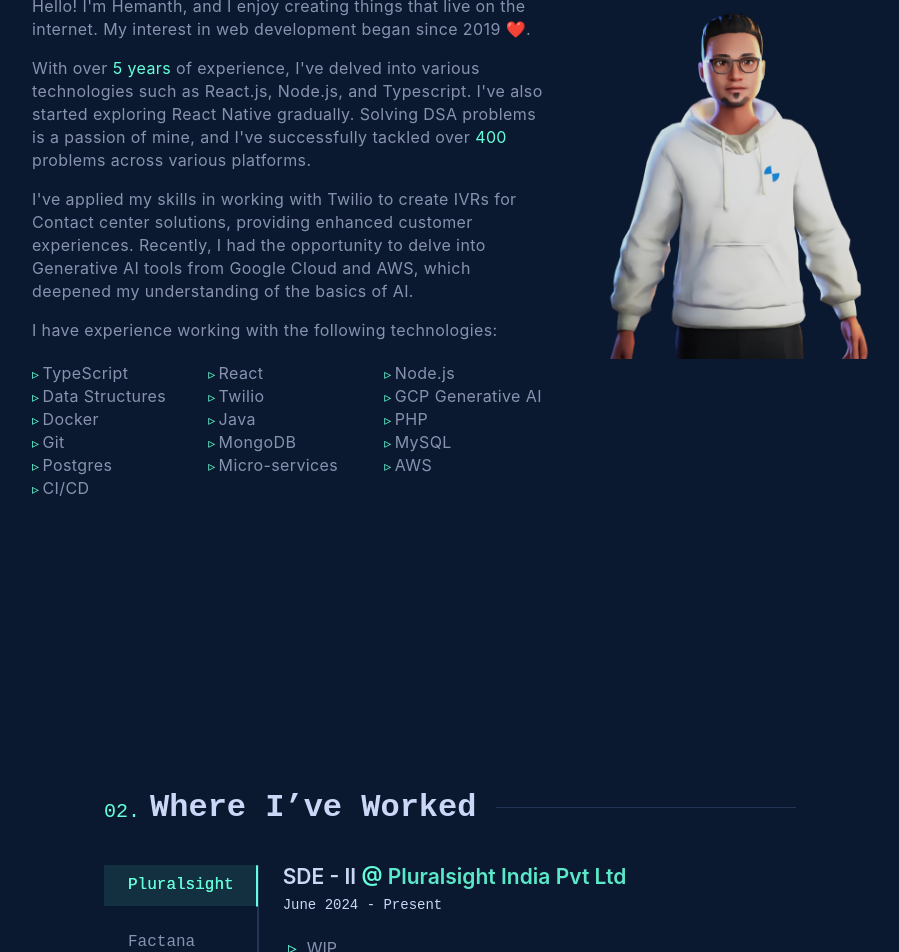
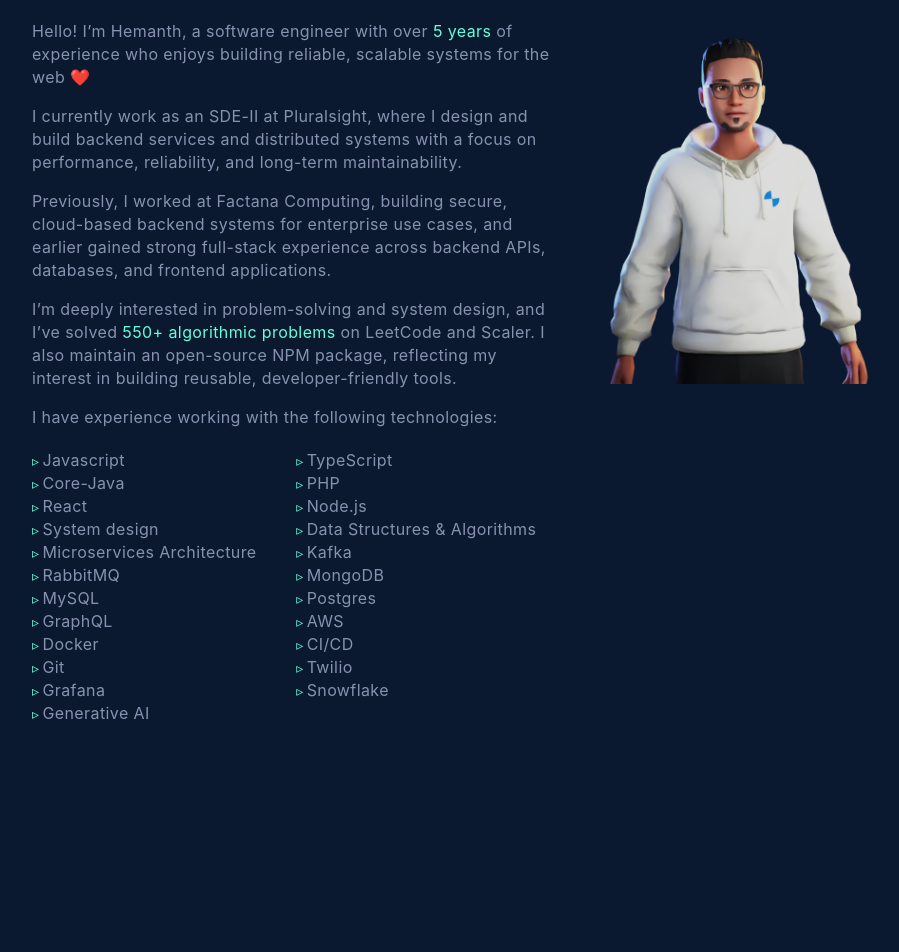
Before and after one commit to hemanth506/hemanthraajG, a React (Create React App) app: page / in a window 1280 px wide. Shown: the part 800-1752 px from the top of the page, without its empty margins (176-1075 px from the left). Built offline with nearby package versions, Linux system fonts and the light colour scheme; what number-to-words would draw is missing.

Commit message:
Updated recent experience - 2026

```diff
--- a/src/components/About/index.tsx
+++ b/src/components/About/index.tsx
@@ -14,30 +14,30 @@
           <section id="about_section">
             <div>
               <p>
-                {aboutDetails.para1}
-                <span className="heart">❤️</span>.
+                {aboutDetails.para1.content1}
+                <span className="text_highlight">
+                  {aboutDetails.para1.content2}
+                </span>{" "}
+                {aboutDetails.para1.content3} <span className="heart">❤️</span>
               </p>
               <p>
-                {aboutDetails.para2.content1}{" "}
-                <span className="text_highlight">
-                  {aboutDetails.para2.content2}
-                </span>{" "}
-                {aboutDetails.para2.content3}{" "}
+                {aboutDetails.para2}
+              </p>
+              <p>{aboutDetails.para3}</p>
+              <p>
+                {aboutDetails.para4.content1}{" "}
                 <a
-                  href="https://www.scaler.com/academy/profile/c9461cf63915"
+                  href="https://leetcode.com/u/hemanthraaj31/"
                   target="__blank"
                 >
                   <span className="text_highlight">
-                    {aboutDetails.para2.content4}
+                    {aboutDetails.para4.content2}
                   </span>
                 </a>{" "}
-                {aboutDetails.para2.content5}
-              </p>
-              <p>
-                {aboutDetails.para3}
+                {aboutDetails.para4.content3}{" "}
               </p>
               <div>
-                {aboutDetails.para4}:
+                {aboutDetails.para5}
                 <ul className="skillset">
                   {aboutSkillSet.map((skill, index) => (
                     <li key={index}>{skill}</li>
--- a/src/components/About/style.css
+++ b/src/components/About/style.css
@@ -105,7 +105,7 @@
 
 .skillset {
   display: grid;
-  grid-template-columns: repeat(3, minmax(140px, 200px));
+  grid-template-columns: repeat(2, minmax(140px, 400px));
   gap: 0px 10px;
   padding: 0px;
   margin: 20px 0px 0px;
--- a/src/components/Header/index.tsx
+++ b/src/components/Header/index.tsx
@@ -1,7 +1,7 @@
 import React, { LegacyRef } from "react";
 import "./style.css";
 import { useMyContext } from "../../Hooks/MyContext";
-import resume from "../../assets/Hemanth-Raaj-2024.pdf";
+import resume from "../../assets/Hemanth-Raaj-G-2026.pdf";
 
 interface ChildComponentProps {
   controller: (
--- a/src/utils.ts
+++ b/src/utils.ts
@@ -35,24 +35,36 @@
 ];
 
 export const aboutSkillSet = [
+  "Javascript",
   "TypeScript",
+  "Core-Java",
+  "PHP",
   "React",
   "Node.js",
-  "Data Structures",
-  "Twilio",
-  "GCP Generative AI",
-  "Docker",
-  "Java",
-  "PHP",
-  "Git",
+  "System design",
+  "Data Structures & Algorithms",
+  "Microservices Architecture",
+  "Kafka",
+  "RabbitMQ",
   "MongoDB",
   "MySQL",
   "Postgres",
-  "Micro-services",
+  "GraphQL",
   "AWS",
-  "CI/CD"
+  "Docker",
+  "CI/CD",
+  "Git",
+  "Twilio",
+  "Grafana",
+  "Snowflake",
+  "Generative AI",
 ];
-
+/*
+• Optimized critical SQL queries, achieving an 80% reduction in API latency and saving ~$80K/month by identifying the anomalies in the platform.
+• Architected Kafka and RabbitMQ producers/consumers for scalable microservice communication.
+• Played a pivotal role in migrating a production service from .NET to Node.js, enhancing maintainability.
+• Designed a reusable state-management abstraction, streamlining complex transitions across components.
+*/
 export const experienceArr = [
   {
     name: "Pluralsight",
@@ -61,8 +73,12 @@
       fullName: "Pluralsight India Pvt Ltd",
       link: "https://www.pluralsight.com/",
       duration: "June 2024 - Present",
-      description: ["WIP"],
-      technologies: ["React.js", "Node.js", "PostgreSQL"],
+      description: [
+        "Architected Kafka and RabbitMQ producers/consumers for scalable microservice communication.",
+        "Optimized critical SQL queries, achieving an 80% reduction in API latency and saving ~$80K/month by identifying the anomalies in the platform.",
+        "Played a pivotal role in migrating a production service from .NET to Node.js, enhancing maintainability.",
+        "Designed a reusable state-management abstraction, streamlining complex transitions across components."],
+      technologies: ["Node.js", "Kafka", "RabbitMQ", "React.js", "GraphQL", "PostgreSQL"],
     },
   },
   {
@@ -170,16 +186,16 @@
     },
     tools: ["JS", "HTML", "CSS"],
   },
-  {
-    title: "Netflix clone",
-    description:
-      "A project which helped me to gain knowledge in CSS and improve my web development skill.",
-    links: {
-      github: "https://github.com/hemanth506/CSS-Netflix-Clone",
-      externalLink: "https://css-netflix-clone.vercel.app",
-    },
-    tools: ["CSS", "HTML", "JS"],
-  },
+  // {
+  //   title: "Netflix clone",
+  //   description:
+  //     "A project which helped me to gain knowledge in CSS and improve my web development skill.",
+  //   links: {
+  //     github: "https://github.com/hemanth506/CSS-Netflix-Clone",
+  //     externalLink: "https://css-netflix-clone.vercel.app",
+  //   },
+  //   tools: ["CSS", "HTML", "JS"],
+  // },
   {
     title: "Weather forecasting app",
     description:
@@ -322,9 +338,9 @@
 export const infoDetails = {
   greetings: "Hi, my name is",
   name: "Hemanth Raaj G.",
-  briefMe: "I build things for the web.",
+  briefMe: "I develop high-scale systems",
   describeMe:
-    `I'm a Full-stack developer with ${phrase} years of experience. I enjoy creating websites, solving problems, and making the internet a more interesting place.`,
+    `I'm a Senior Software Engineer with ${phrase} years of experience building high-performance full-stack and backend systems. I enjoy solving complex problems, designing reliable distributed services, and turning ideas into scalable, production-ready software.`,
 };
 
 export const contactMeDetails = {
@@ -335,17 +351,17 @@
 };
 
 export const aboutDetails = {
-  para1:
-    "Hello! I'm Hemanth, and I enjoy creating things that live on the internet. My interest in web development began since 2019 ",
-  para2: {
-    content1: `With ${yearOfExperience.phrase}`,
+  para1: {
+    content1: `Hello! I’m Hemanth, a software engineer with ${yearOfExperience.phrase} `,
     content2: `${yearOfExperience.yearOfExp} years`,
-    content3:
-      "of experience, I've delved into various technologies such as React.js, Node.js, and Typescript. I've also started exploring React Native gradually. Solving DSA problems is a passion of mine, and I've successfully tackled over",
-    content4: "400",
-    content5: "problems across various platforms.",
+    content3: "of experience who enjoys building reliable, scalable systems for the web"
   },
-  para3:
-    "I've applied my skills in working with Twilio to create IVRs for Contact center solutions, providing enhanced customer experiences. Recently, I had the opportunity to delve into Generative AI tools from Google Cloud and AWS, which deepened my understanding of the basics of AI.",
-  para4: "I have experience working with the following technologies",
+  para2: "I currently work as an SDE-II at Pluralsight, where I design and build backend services and distributed systems with a focus on performance, reliability, and long-term maintainability.",
+  para3: "Previously, I worked at Factana Computing, building secure, cloud-based backend systems for enterprise use cases, and earlier gained strong full-stack experience across backend APIs, databases, and frontend applications.",
+  para4: {
+    content1: "I’m deeply interested in problem-solving and system design, and I’ve solved ",
+    content2: "550+ algorithmic problems",
+    content3: " on LeetCode and Scaler. I also maintain an open-source NPM package, reflecting my interest in building reusable, developer-friendly tools."
+  },
+  para5: "I have experience working with the following technologies:"
 };
```
Also changed, not shown: 1 other file (tests, documents, lock files or other folders).
